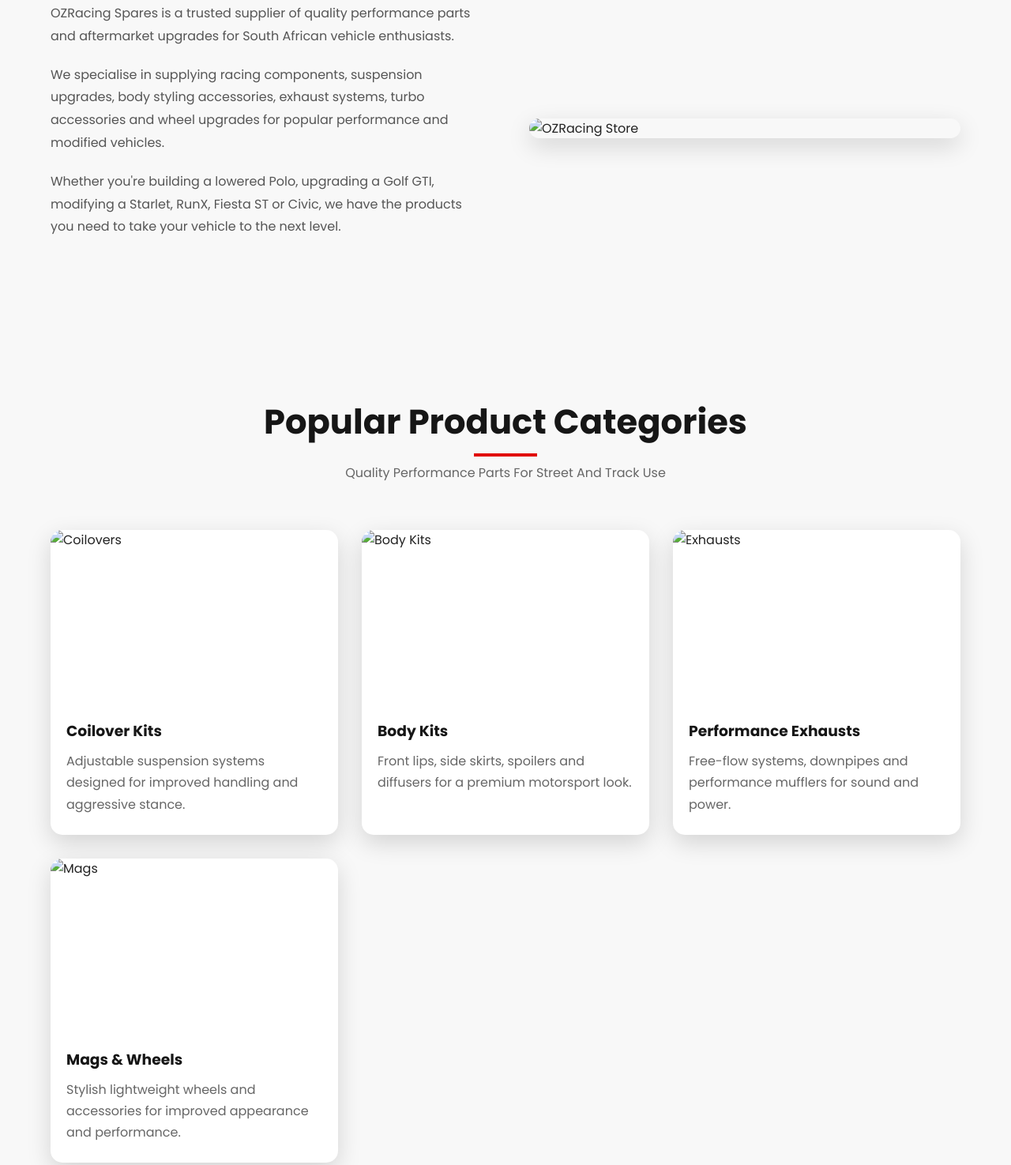
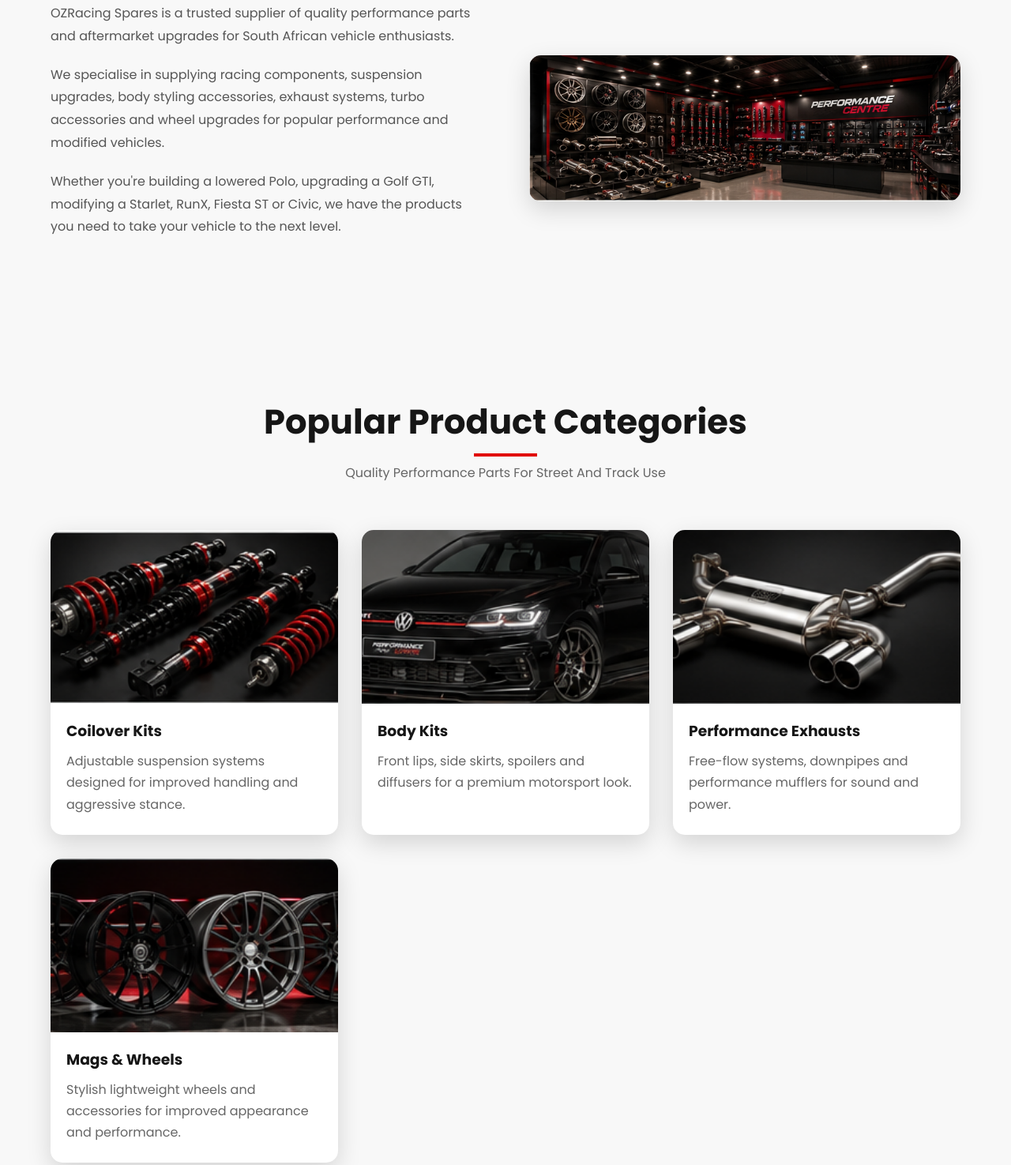
Before and after one commit to Drmorapedikwebane/ozracing.github.io, a plain HTML site: page index.html in a window 1280 px wide. Shown: the part 1011-2486 px from the top of the page at 79% size. Drawn offline with Linux system fonts and the light colour scheme; files whose address does not match are found by name.

Commit message:
Update index.html

```diff
--- a/index.html
+++ b/index.html
@@ -124,7 +124,7 @@
 
                 <div class="about-image">
 
-                    <img src="images/shop.jpg" alt="OZRacing Store">
+                    <img src="shop.jpg" alt="OZRacing Store">
 
                 </div>
 
@@ -154,7 +154,7 @@
 
                 <div class="product-card">
 
-                    <img src="images/coilovers.jpg" alt="Coilovers">
+                    <img src="coilovers.jpg" alt="Coilovers">
 
                     <h3>Coilover Kits</h3>
 
@@ -167,7 +167,7 @@
 
                 <div class="product-card">
 
-                    <img src="images/body-kit.jpg" alt="Body Kits">
+                    <img src="body-kit.jpg" alt="Body Kits">
 
                     <h3>Body Kits</h3>
 
@@ -180,7 +180,7 @@
 
                 <div class="product-card">
 
-                    <img src="images/exhaust.jpg" alt="Exhausts">
+                    <img src="exhaust.jpg" alt="Exhausts">
 
                     <h3>Performance Exhausts</h3>
 
@@ -193,7 +193,7 @@
 
                 <div class="product-card">
 
-                    <img src="images/mags.jpg" alt="Mags">
+                    <img src="mags.jpg" alt="Mags">
 
                     <h3>Mags & Wheels</h3>
 
```
